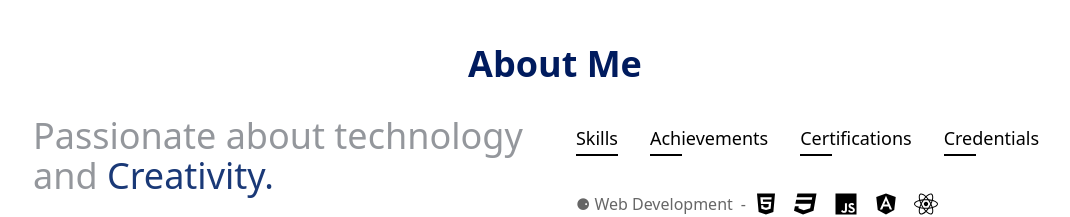
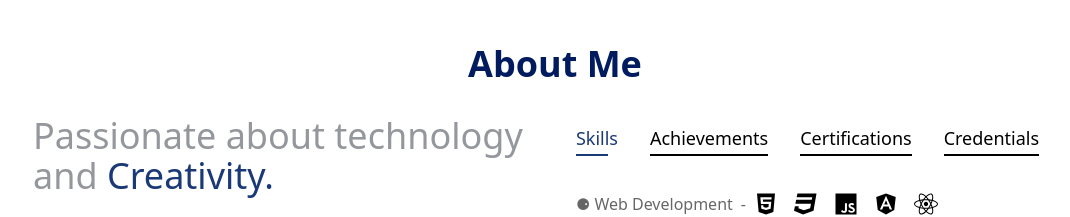
Before and after one commit to negilbabu/neg-profile.github.io, a React (Vite) app: page / in a window 1280 px wide. Shown: the part 820-1037 px from the top of the page, without its empty margins (117-1187 px from the left). Built offline with nearby package versions, Linux system fonts and the light colour scheme.

Commit message:
fix : style

```diff
--- a/src/components/About.jsx
+++ b/src/components/About.jsx
@@ -57,49 +57,70 @@ const About = () => {
 
         <div className="flex flex-col w-full xl:max-w-[48%] h-[480px]">
           <div className="flex gap-x-4 xl:gap-x-8 mx-auto xl:mx-0 mb-4 pt-10">
+            <div className="group">
               <div
+                className={`relative cursor-pointer capitalize xl:text-lg ${
+                  type === 0
+                    ? "text-[#1a3977] hover:text-[#1a3977] after:bg-[#1a3977]"
+                    : "text-black hover:text-black after:bg-black"
+                } after:w-8 after:h-[2px] after:absolute after:-bottom-1 after:left-0 after:transition-all after:duration-200`}
                 onClick={() => handleButtonClicks(0)}
                 onKeyDown={(e) => {
                   if (e.key === "Enter") {
                     handleButtonClicks(0);
                   }
                 }}
-              className="text-accent after:w-[100%] after:bg-accent after:transition-all after:duration-200 cursor-pointer capitalize xl:text-lg relative after:w-8 after:h-[2px] after:bg-black after:absolute after:-bottom-1 after:left-0"
               >
                 skills
               </div>
+            </div>
+
+            <div className="group">
               <div
+                className={`text-accent after:w-[100%] after:bg-accent after:transition-all after:duration-200 cursor-pointer capitalize xl:text-lg relative after:w-8 after:h-[2px] after:bg-black after:absolute after:-bottom-1 after:left-0 group-hover:bg-gray-100 group-hover:text-[#1a3977] ${
+                  type === 1 ? "text-[#1a3977]" : ""
+                }`}
                 onClick={() => handleButtonClicks(1)}
                 onKeyDown={(e) => {
                   if (e.key === "Enter") {
-                  handleButtonClicks(1);
+                    handleButtonClicks(0);
                   }
                 }}
-              className="cursor-pointer capitalize xl:text-lg relative after:w-8 after:h-[2px] after:bg-black after:absolute after:-bottom-1 after:left-0"
               >
                 achievements
               </div>
+            </div>
+
+            <div className="group">
               <div
+                className={`text-accent after:w-[100%] after:bg-accent after:transition-all after:duration-200 cursor-pointer capitalize xl:text-lg relative after:w-8 after:h-[2px] after:bg-black after:absolute after:-bottom-1 after:left-0 group-hover:bg-gray-100 group-hover:text-[#1a3977] ${
+                  type === 2 ? "text-[#1a3977]" : ""
+                }`}
                 onClick={() => handleButtonClicks(2)}
                 onKeyDown={(e) => {
                   if (e.key === "Enter") {
-                  handleButtonClicks(2);
+                    handleButtonClicks(0);
                   }
                 }}
-              className="cursor-pointer capitalize xl:text-lg relative after:w-8 after:h-[2px] after:bg-black after:absolute after:-bottom-1 after:left-0"
               >
                 certifications
               </div>
+            </div>
+
+            <div className="group">
               <div
+                className={`text-accent after:w-[100%] after:bg-accent after:transition-all after:duration-200 cursor-pointer capitalize xl:text-lg relative after:w-8 after:h-[2px] after:bg-black after:absolute after:-bottom-1 after:left-0 group-hover:bg-gray-100 group-hover:text-[#1a3977] ${
+                  type === 3 ? "text-[#1a3977]" : ""
+                }`}
                 onClick={() => handleButtonClicks(3)}
                 onKeyDown={(e) => {
                   if (e.key === "Enter") {
-                  handleButtonClicks(3);
+                    handleButtonClicks(0);
                   }
                 }}
-              className="cursor-pointer capitalize xl:text-lg relative after:w-8 after:h-[2px] after:bg-black after:absolute after:-bottom-1 after:left-0"
               >
                 credentials
+              </div>
             </div>
           </div>
           {/* <div> */}
```
Lines whose indentation alone changed are shown as unchanged.
